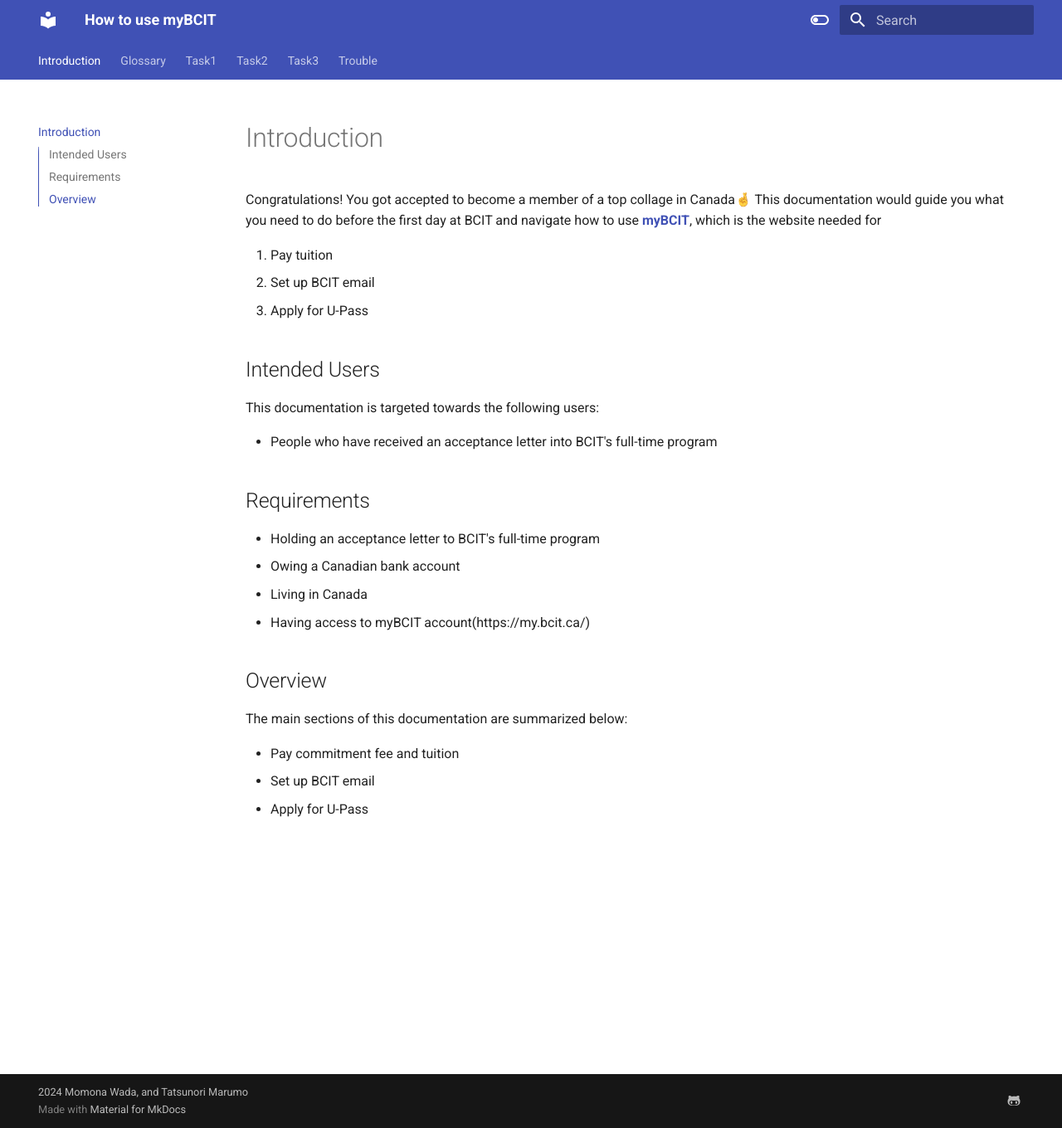
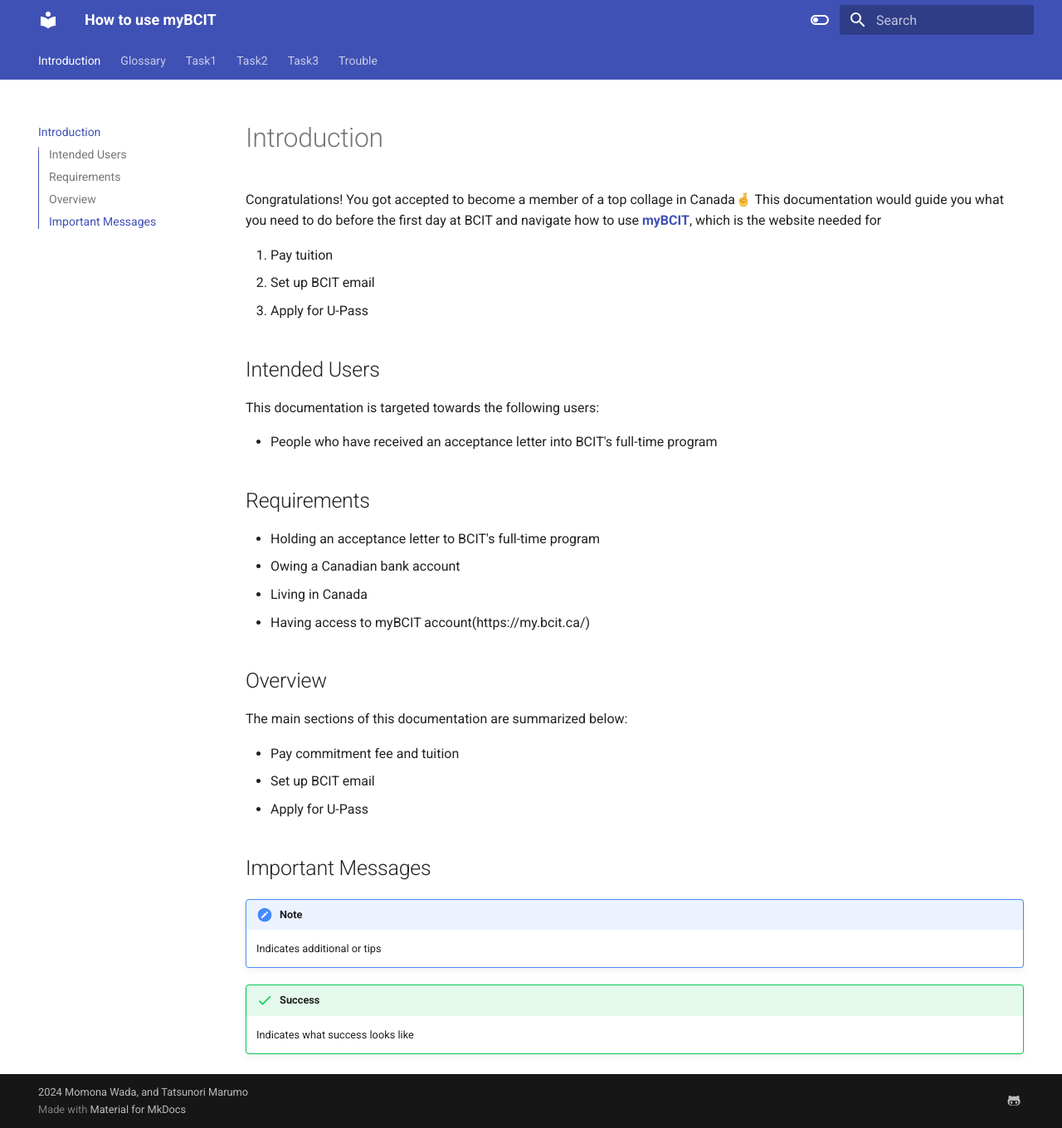
Before and after one commit to TatsunoriMarumo/myBCIT-Guide, an MkDocs documentation site: the page built from docs/index.md, in a window 1280 px wide and 1360 px high. Shown: the whole window at 83% size. Built offline with MkDocs 1.6.1 and Material for MkDocs 9.7.7, drawn with Linux system fonts in a browser that asks for light colours.

Commit message:
Add important messages section

```diff
--- a/docs/index.md
+++ b/docs/index.md
@@ -25,3 +25,10 @@
 - Pay commitment fee and tuition
 - Set up BCIT email
 - Apply for U-Pass
+
+## Important Messages
+!!! note
+    Indicates additional or tips
+
+!!! success
+    Indicates what success looks like
```
